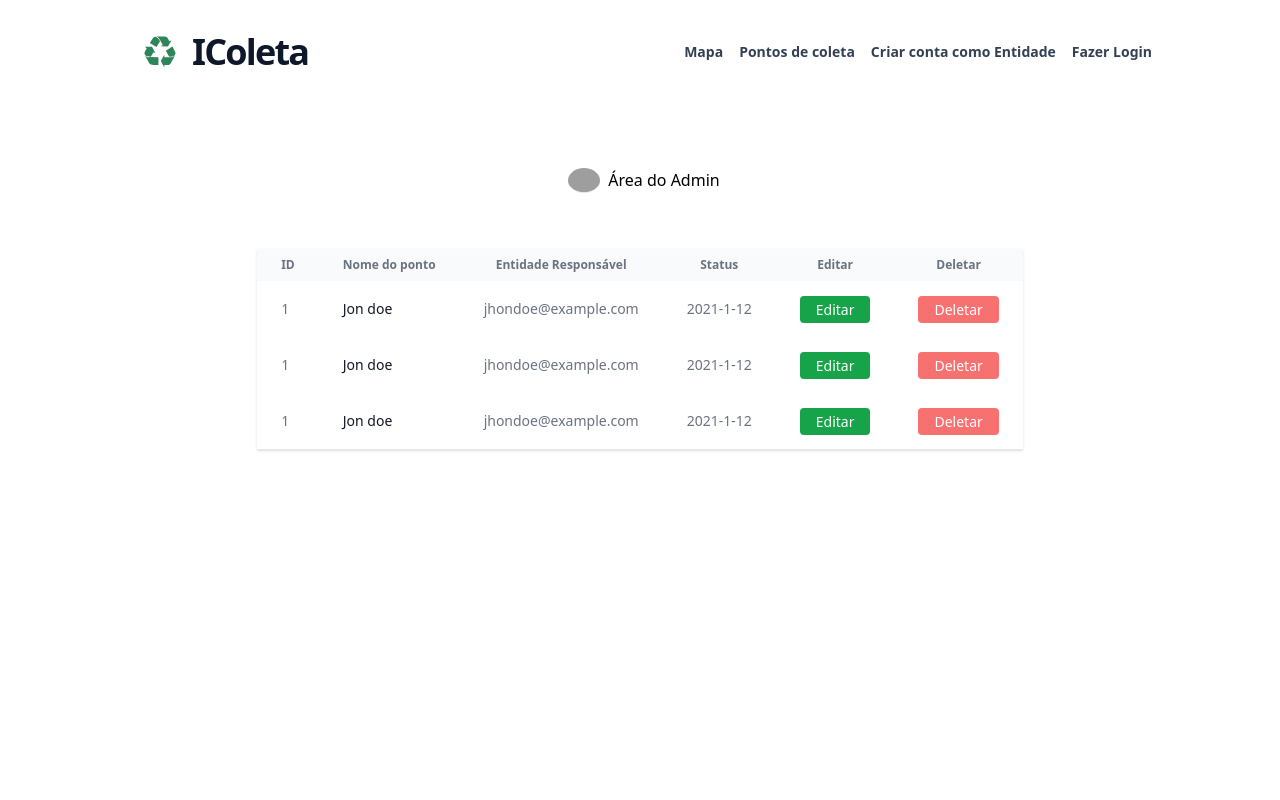
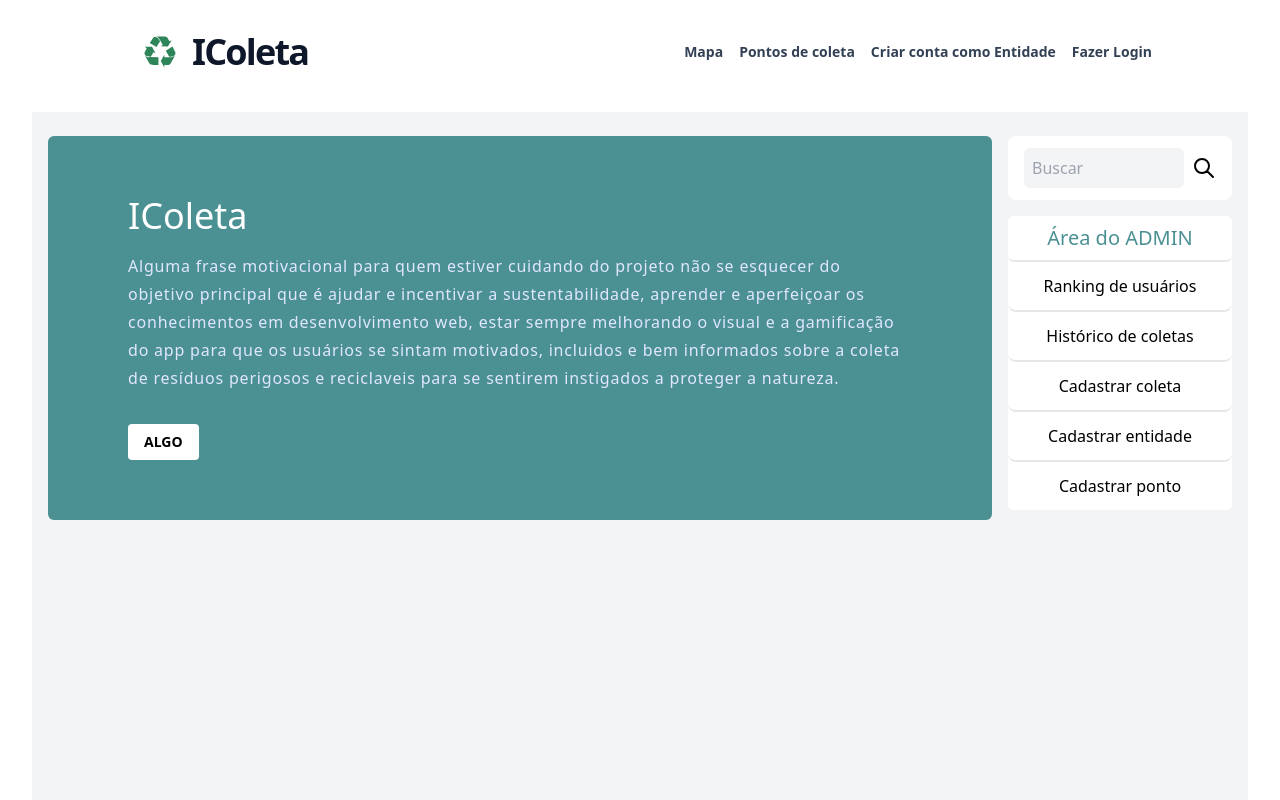
Before and after one commit to icoleta/icoleta-front, a React (Create React App) app: page /admin in a window 1280 px wide. Shown: the top 800 px of the page. Built offline with nearby package versions, Linux system fonts and the light colour scheme; grey boxes are pictures that could not be loaded.

Commit message:
admin page with tailwind

```diff
--- a/src/pages/Admin/index.jsx
+++ b/src/pages/Admin/index.jsx
@@ -4,120 +4,44 @@ import './style.css'
 const AdminEntidade = () => {
   return (
     <>
-      <main class="main-admin">
-        <div class="main-admin-container container-md">
-          <div class="container-entidade">
-            <div class="logo-entidade">
-              <img class="border-b  w-8 mx-2 " src="/static/media/recycle_icon.2fb95d3372a9538a18df3a05b0ac0b9f.svg"></img>
-              <h3 class="h5">Área do Admin</h3>
+    <main class="main-admin">
+
+        <div class="bg-gray-100 sm:grid grid-cols-5 grid-rows-2 px-4 py-6 min-h-full lg:min-h-screen space-y-6 sm:space-y-0 sm:gap-4">
+
+            <div class="h-96 col-span-4  bg-olive-green rounded-md flex items-center">
+                <div class="ml-20 mr-20">
+                    <h2 class="text-white text-4xl">IColeta</h2>
+                    <p class="text-indigo-100 mt-4 font-thin tracking-wider leading-7">Alguma frase motivacional para quem estiver cuidando do projeto
+                    não se esquecer do objetivo principal que é ajudar e incentivar a sustentabilidade, aprender e aperfeiçoar os conhecimentos em desenvolvimento web,
+                    estar sempre melhorando o visual e a gamificação do app para que os usuários se sintam motivados, incluidos e bem informados sobre a coleta de
+                    resíduos perigosos e reciclaveis para se sentirem instigados a proteger a natureza.</p>
+
+                    <a href="#" class="uppercase inline-block mt-8 text-sm bg-white py-2 px-4 rounded font-semibold hover:bg-indigo-100">Algo</a>
+                </div>
             </div>
-          </div>
 
-        </div>
+            <div class="h-96 col-span-1 ">
+                <div class="bg-white py-3 px-4 mb-4 rounded-lg flex justify-around items-center ">
+                    <input type="text" placeholder="Buscar" class=" bg-gray-100 rounded-md  outline-none pl-2 ring-indigo-700 w-full mr-2 p-2" />
+                    <span><svg xmlns="http://www.w3.org/2000/svg" class="h-6 w-6" fill="none" viewBox="0 0 24 24" stroke="currentColor ">
+                    <path stroke-linecap="round" stroke-linejoin="round" stroke-width="2" d="M21 21l-6-6m2-5a7 7 0 11-14 0 7 7 0 0114 0z" />
+                    </svg></span>
+                </div>
 
-        <div class="container flex justify-center">
-            <div class="flex flex-col">
-                <div class="w-full">
-                    <div class="border-b border-gray-200 shadow">
-                        <table>
-                            <thead class="bg-gray-50">
-                                <tr>
-                                    <th class="px-6 py-2 text-xs text-gray-500">
-                                        ID
-                                    </th>
-                                    <th class="px-6 py-2 text-xs text-gray-500">
-                                        Nome do ponto
-                                    </th>
-                                    <th class="px-6 py-2 text-xs text-gray-500">
-                                        Entidade Responsável
-                                    </th>
-                                    <th class="px-6 py-2 text-xs text-gray-500">
-                                        Status
-                                    </th>
-                                    <th class="px-6 py-2 text-xs text-gray-500">
-                                        Editar
-                                    </th>
-                                    <th class="px-6 py-2 text-xs text-gray-500">
-                                        Deletar
-                                    </th>
-                                </tr>
-                            </thead>
-                            <tbody class="bg-white">
-                                <tr class="whitespace-nowrap">
-                                    <td class="px-6 py-4 text-sm text-gray-500">
-                                        1
-                                    </td>
-                                    <td class="px-6 py-4">
-                                        <div class="text-sm text-gray-900">
-                                            Jon doe
-                                        </div>
-                                    </td>
-                                    <td class="px-6 py-4">
-                                        <div class="text-sm text-gray-500">jhondoe@example.com</div>
-                                    </td>
-                                    <td class="px-6 py-4 text-sm text-gray-500">
-                                        2021-1-12
-                                    </td>
-                                    <td class="px-6 py-4">
-                                        <a href="#" class="px-4 py-1 text-sm text-white  bg-green-600 rounded">Editar</a>
-                                    </td>
-                                    <td class="px-6 py-4">
-                                        <a href="#" class="px-4 py-1 text-sm text-white bg-red-400 rounded">Deletar</a>
-                                    </td>
-                                </tr>
-                                <tr class="whitespace-nowrap">
-                                    <td class="px-6 py-4 text-sm text-gray-500">
-                                        1
-                                    </td>
-                                    <td class="px-6 py-4">
-                                        <div class="text-sm text-gray-900">
-                                            Jon doe
-                                        </div>
-                                    </td>
-                                    <td class="px-6 py-4">
-                                        <div class="text-sm text-gray-500">jhondoe@example.com</div>
-                                    </td>
-                                    <td class="px-6 py-4 text-sm text-gray-500">
-                                        2021-1-12
-                                    </td>
-                                    <td class="px-6 py-4">
-                                        <a href="#" class="px-4 py-1 text-sm text-white  bg-green-600 rounded">Editar</a>
-                                    </td>
-                                    <td class="px-6 py-4">
-                                        <a href="#" class="px-4 py-1 text-sm text-white bg-red-400 rounded">Deletar</a>
-                                    </td>
-                                </tr>
-                                <tr class="whitespace-nowrap">
-                                    <td class="px-6 py-4 text-sm text-gray-500">
-                                        1
-                                    </td>
-                                    <td class="px-6 py-4">
-                                        <div class="text-sm text-gray-900">
-                                            Jon doe
-                                        </div>
-                                    </td>
-                                    <td class="px-6 py-4">
-                                        <div class="text-sm text-gray-500">jhondoe@example.com</div>
-                                    </td>
-                                    <td class="px-6 py-4 text-sm text-gray-500">
-                                        2021-1-12
-                                    </td>
-                                    <td class="px-6 py-4">
-                                        <a href="#" class="px-4 py-1 text-sm text-white bg-green-600 rounded">Editar</a>
-                                    </td>
-                                    <td class="px-6 py-4">
-                                        <a href="#" class="px-4 py-1 text-sm text-white bg-red-400 rounded">Deletar</a>
-                                    </td>
-                                </tr>
-
-                            </tbody>
-                        </table>
+                <div class="bg-white  rounded-md">
+                    <h1 class="text-center text-xl bg-white py-2 rounded-md border-b-2 cursor-pointer  text-olive-green">Área do ADMIN</h1>
+                    <div class="bg-white rounded-md list-none  text-center ">
+                        <li class="py-3 rounded-lg border-b-2 hover:bg-sunset-orange"><a href="#" class="list-none">Ranking de usuários</a></li>
+                        <li class="py-3 rounded-lg border-b-2 hover:bg-sunset-orange"><a href="#" class="list-none">Histórico de coletas</a></li>
+                        <li class="py-3 rounded-lg border-b-2 hover:bg-sunset-orange"><a href="#" class="list-none">Cadastrar coleta</a></li>
+                        <li class="py-3 rounded-lg border-b-2 hover:bg-sunset-orange"><a href="#" class="list-none">Cadastrar entidade</a></li>
+                        <li class="py-3 rounded-lg hover:bg-sunset-orange"><a href="#" class="list-none">Cadastrar ponto</a></li>
                     </div>
                 </div>
             </div>
-          </div>
+        </div>
 
-      </main>
+    </main>
     </>
   )
 }
--- a/tailwind.config.js
+++ b/tailwind.config.js
@@ -1,7 +1,13 @@
 module.exports = {
   content: ["./src/**/*.{js,jsx,ts,tsx}"],
   theme: {
-    extend: {},
+    extend: {
+      colors: {
+        'olive-green': '#4B9093',
+        'sunset-orange': '#F59A73',
+        'almost-white': '#F4F7F8',
+      },
+    },
   },
   plugins: [
     function ({ addVariant }) {
```
